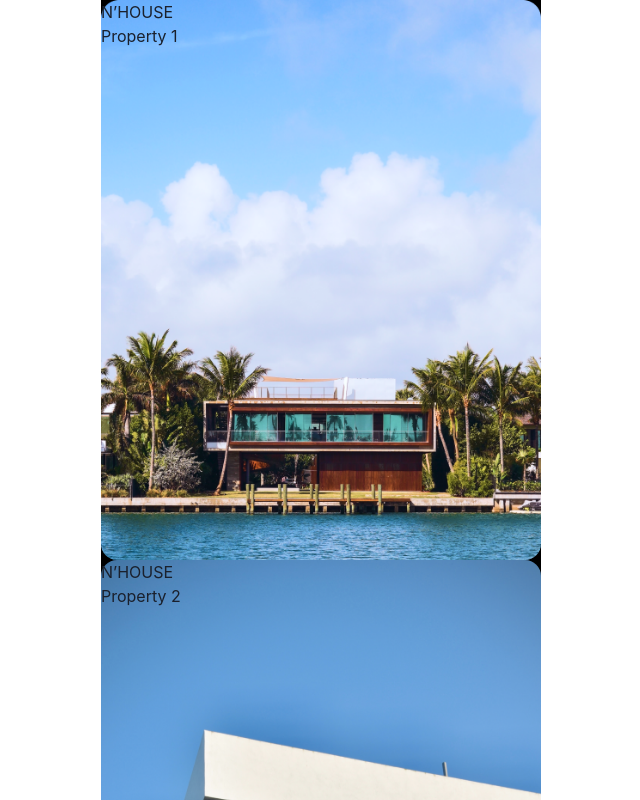
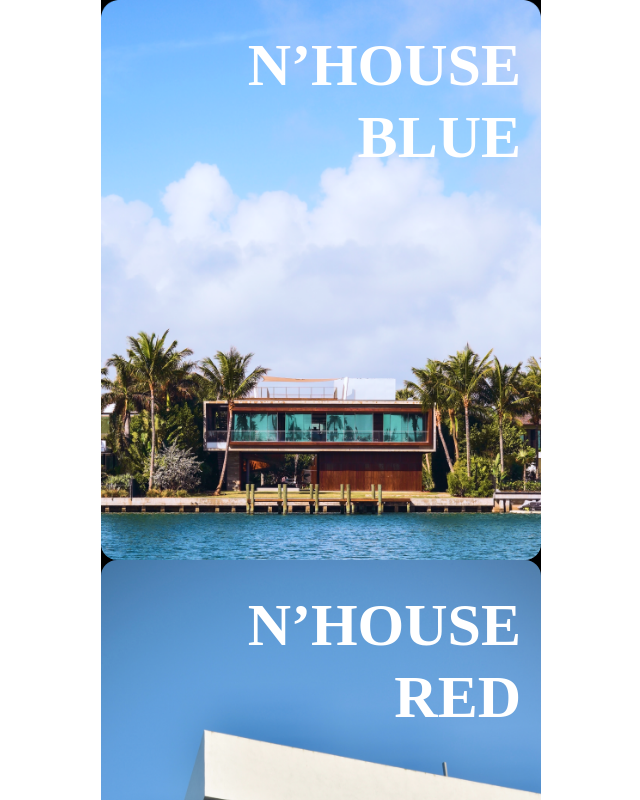
Before and after one commit to luka1104/n-house-mock, a Next.js app: page /home in a window 1280 px wide. Shown: the top 800 px of the page, without its empty margins (319-959 px from the left). Built offline with nearby package versions, Linux system fonts and the light colour scheme.

Commit message:
Update PropertyCard title style and mockdata

```diff
--- a/src/components/PropertyCard.tsx
+++ b/src/components/PropertyCard.tsx
@@ -10,8 +10,21 @@ const PropertyCard: React.FC<Props> = ({ property }) => {
     <>
       <Link w="100%" href={property.href}>
         <Box w="100%" h="560px" bgSize="cover" maxW="440px" borderRadius="16px" bgImage={property.image}>
-          <Text>N’HOUSE</Text>
-          <Text>{property.title}</Text>
+          <Box
+            fontFamily="Oswald"
+            color="white"
+            fontSize="60px"
+            fontWeight="700"
+            lineHeight="1.5"
+            fontStyle="normal"
+            float="right"
+            textAlign="right"
+            mt="20px"
+            mr="20px"
+          >
+            <Text>N’HOUSE</Text>
+            <Text mt="-18px">{property.title}</Text>
+          </Box>
         </Box>
       </Link>
     </>
--- a/src/data/mockdata.ts
+++ b/src/data/mockdata.ts
@@ -1,7 +1,7 @@
 export const properties = [
   {
     id: 1,
-    title: "Property 1",
+    title: "BLUE",
     address: "Address 1",
     city: "City 1",
     state: "State 1",
@@ -14,7 +14,7 @@ export const properties = [
   },
   {
     id: 2,
-    title: "Property 2",
+    title: "RED",
     address: "Address 2",
     city: "City 2",
     state: "State 2",
@@ -27,7 +27,7 @@ export const properties = [
   },
   {
     id: 3,
-    title: "Property 3",
+    title: "GREEN",
     address: "Address 3",
     city: "City 3",
     state: "State 3",
```
